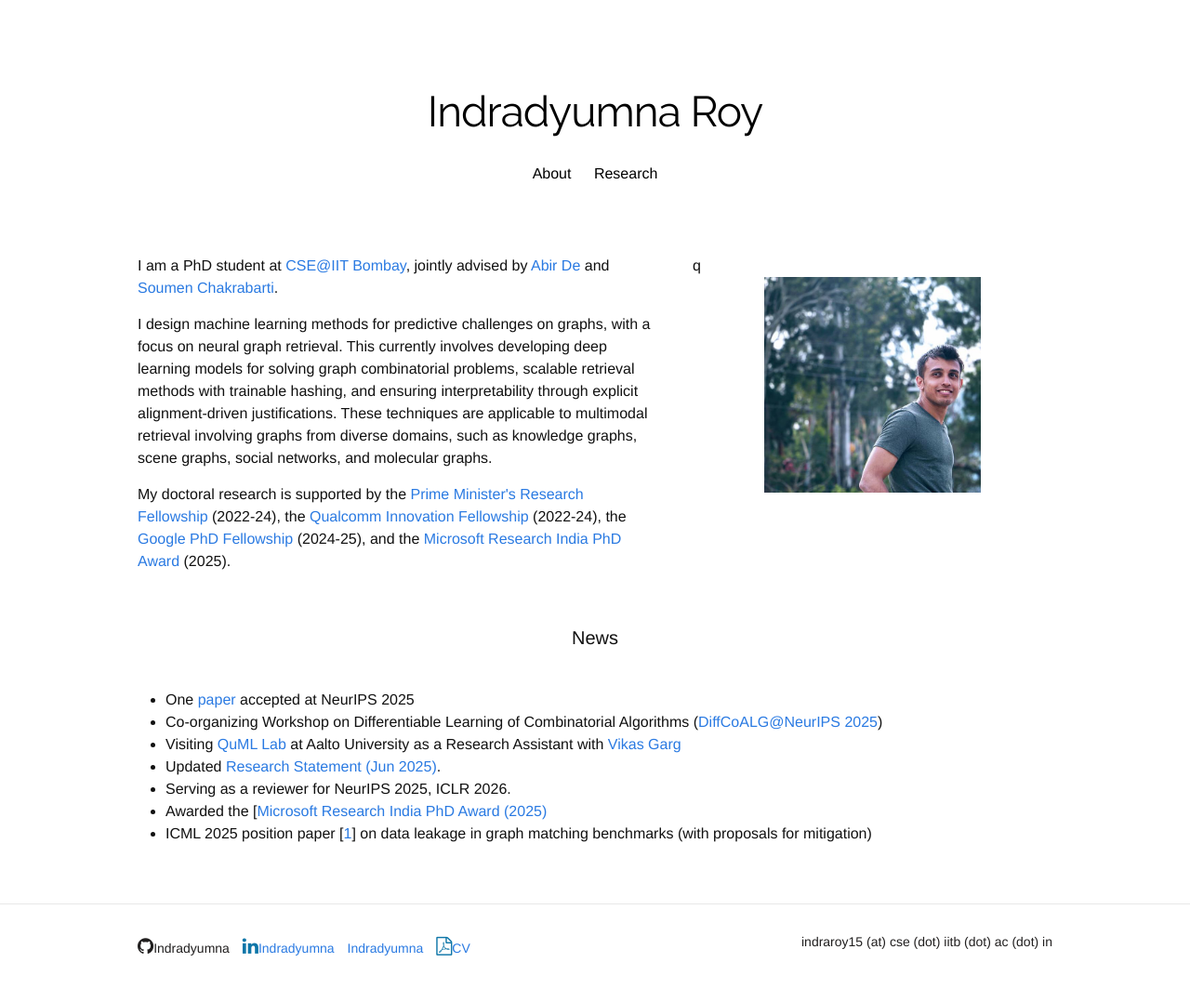
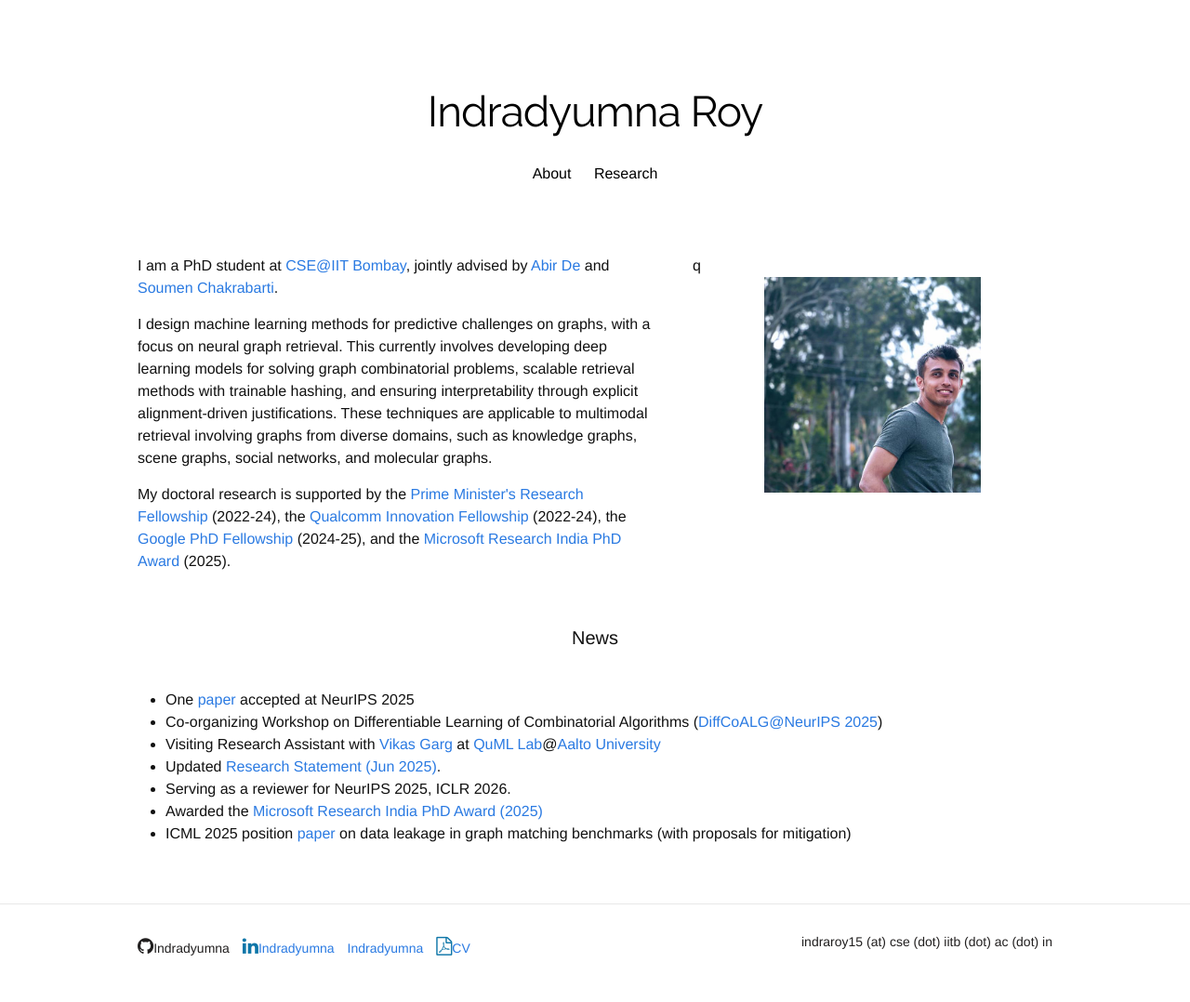
Before and after one commit to Indradyumna/indradyumna.github.io, a Jekyll site: the page built from index.html, in a window 1280 px wide. Shown: the whole page at 93% size. Built offline with Jekyll 4.4.1, drawn with Linux system fonts in a browser that asks for light colours; nearby versions of some CDN libraries; some web fonts are replaced; a style sheet for code colours, icons or effects is not loaded.

Commit message:
minor fixes

```diff
--- a/index.html
+++ b/index.html
@@ -29,11 +29,11 @@ These techniques are applicable to multimodal retrieval involving graphs from di
 <ul>
   <li> One <a href="https://pritishc.com/posts/2025/10/corgii-blog/">paper</a> accepted at NeurIPS 2025 </li>
   <li> Co-organizing Workshop on Differentiable Learning of Combinatorial Algorithms (<a href="https://sites.google.com/view/diffcoalg2025">DiffCoALG@NeurIPS 2025</a>) </li>
-  <li> Visiting <a href="https://quml.aalto.fi/about-us/">QuML Lab</a> at Aalto University as a Research Assistant with <a href="https://people.csail.mit.edu/vgarg/">Vikas Garg</a> </li>
+  <li> Visiting Research Assistant with <a href="https://people.csail.mit.edu/vgarg/">Vikas Garg</a> at <a href="https://quml.aalto.fi/about-us/">QuML Lab</a>@<a href="https://www.aalto.fi/en">Aalto University</a>  </li>
   <li> Updated <a href="/pdfs/IR_RS_25.pdf">Research Statement (Jun 2025)</a>. </li>
   <li> Serving as a reviewer for NeurIPS 2025, ICLR 2026. </li>
-  <li> Awarded the [<a href=https://www.microsoft.com/en-us/research/academic-program/microsoft-research-india-phd-award/>Microsoft Research India PhD Award (2025)</a> </li>
-  <li> ICML 2025 position paper [<a href="/pdfs/ICML25_POSITIONS.pdf">1</a>] on data leakage in graph matching benchmarks (with proposals for mitigation) </li>
+  <li> Awarded the <a href=https://www.microsoft.com/en-us/research/academic-program/microsoft-research-india-phd-award/>Microsoft Research India PhD Award (2025)</a> </li>
+  <li> ICML 2025 position <a href="/pdfs/ICML25_POSITIONS.pdf">paper</a> on data leakage in graph matching benchmarks (with proposals for mitigation) </li>
   <!-- <li> Two papers [<a href="https://openreview.net/forum?id=DFSb67ksVr">1</a>, <a href="https://openreview.net/forum?id=5pd78GmXC6">2</a>] accepted at ICLR 2025 </li> -->
   <!-- <li> Awarded the <a href=https://research.google/programs-and-events/phd-fellowship/>Google PhD Fellowship (2024-25)</a> </li> -->
   <!-- <li> Two papers [<a href="/pdfs/EinsMatch.pdf">1</a>, <a href="/pdfs/GraphEDX.pdf">2</a>] accepted at NeurIPS 2024 </li> -->
```
